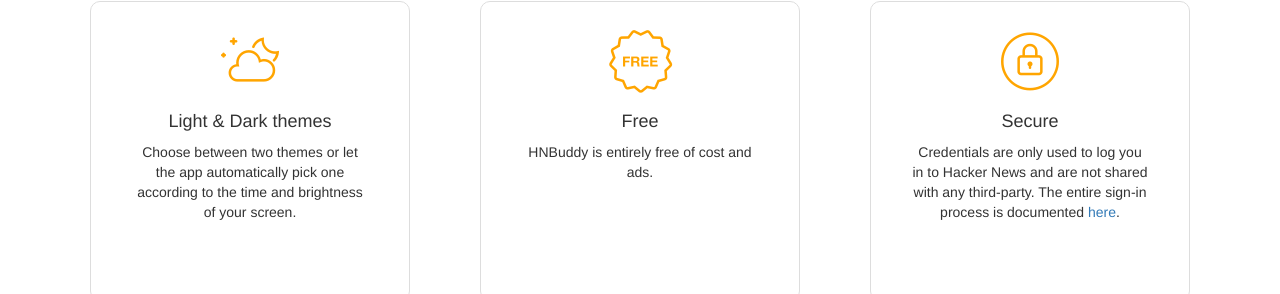
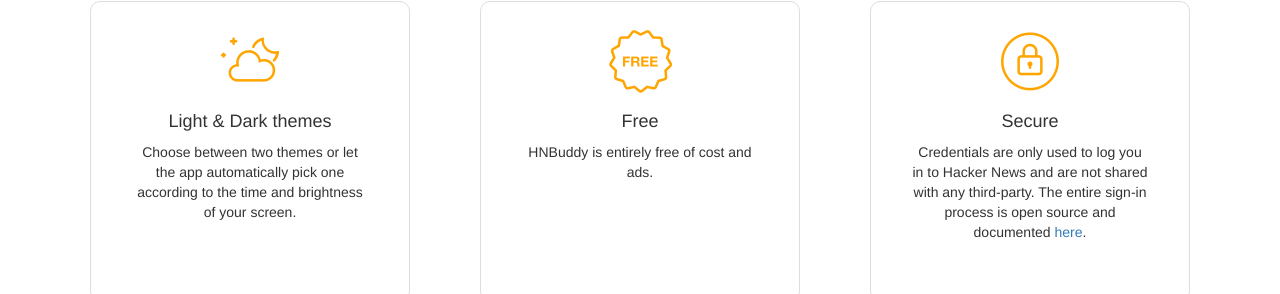
Before and after one commit to tsucres/HNBuddyLandingPage, a plain HTML site: page index.html in a window 1280 px wide. Shown: the part 3207-3501 px from the top of the page. Drawn offline with nearby package versions, Linux system fonts and the light colour scheme; files whose address does not match are found by name.

Commit message:
Emphasize open-source

```diff
--- a/index.html
+++ b/index.html
@@ -186,7 +186,7 @@
                             <i class="icon-secure"></i>
                         </div>
                         <h4>Secure</h4>
-                        <p>Credentials are only used to log you in to Hacker News and are not shared with any third-party. The entire sign-in process is documented <a href="https://github.com/tsucres/HNScraper">here</a>.</p>
+                        <p>Credentials are only used to log you in to Hacker News and are not shared with any third-party. The entire sign-in process is open source and documented <a href="https://github.com/tsucres/HNScraper">here</a>.</p>
                     </div>
                 </div>
                 <div class="col-md-4">
```
